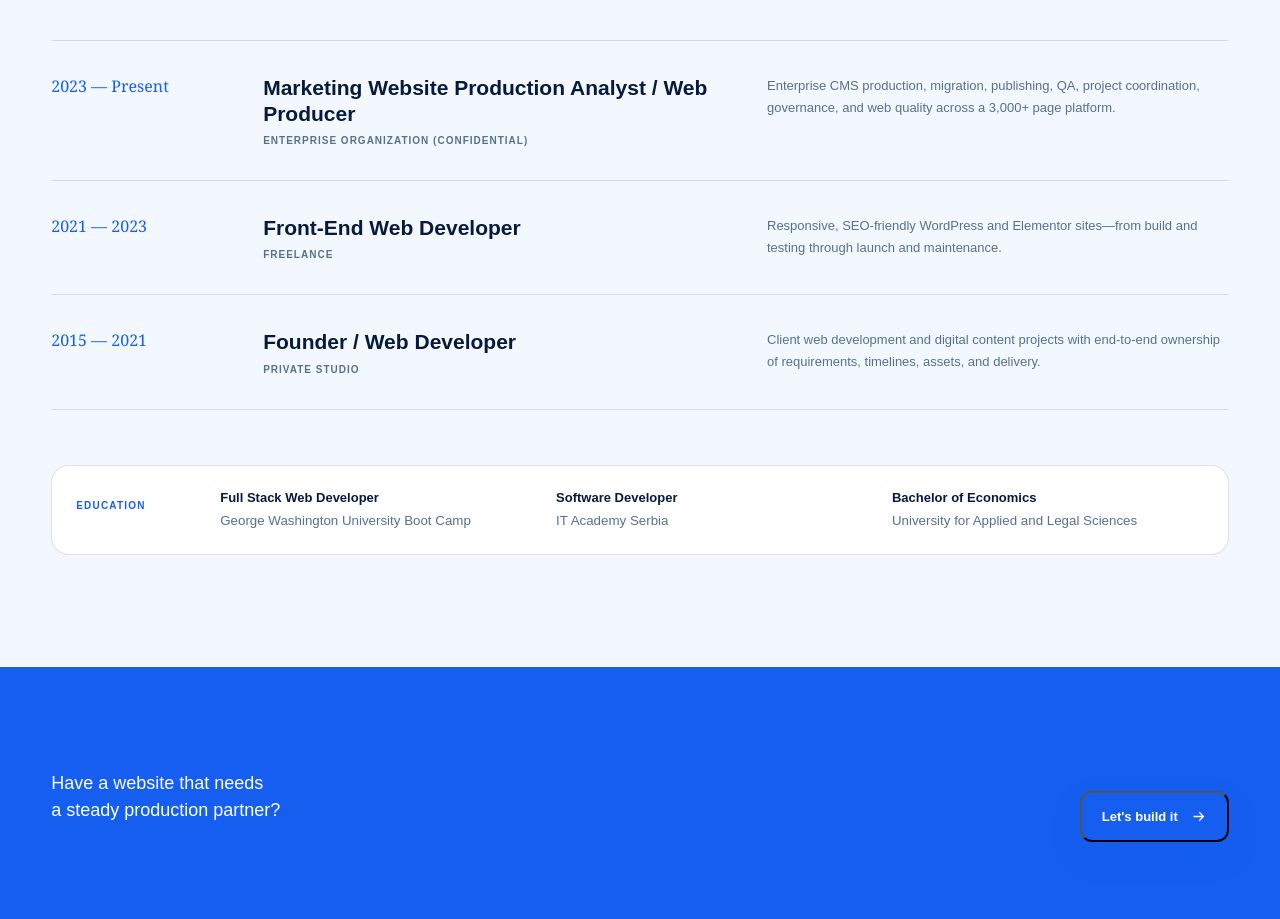
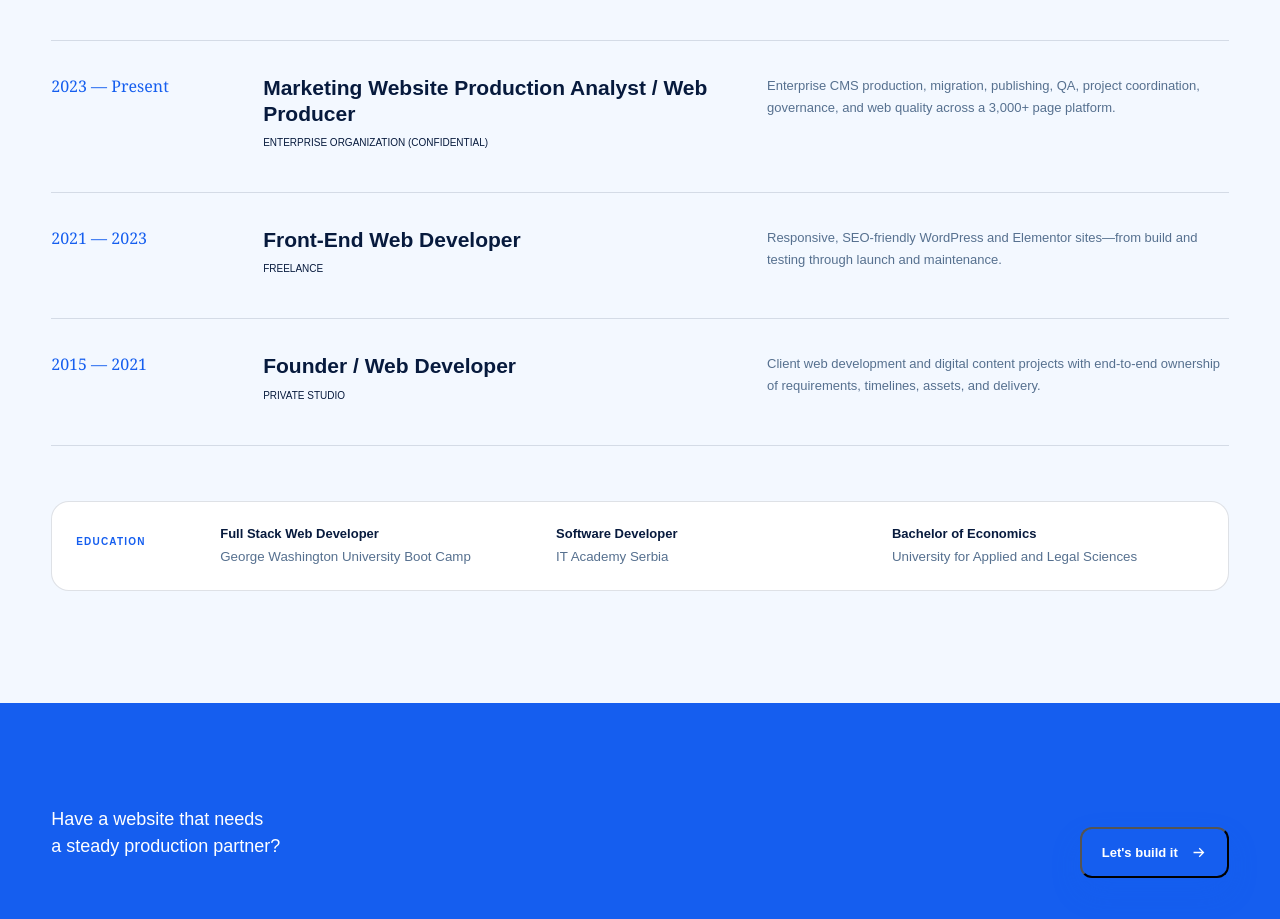
Before and after one commit to bokigolic/bojan-golic-portfolio-2026, a React (Vite) app: page / in a window 1280 px wide. Shown: the part 6700-7619 px from the top of the page. Built offline with nearby package versions, Linux system fonts and the light colour scheme.

Commit message:
fixing error

```diff
--- a/src/portfolio.css
+++ b/src/portfolio.css
@@ -1058,6 +1058,9 @@ footer a:hover svg {
 .company-name {
   font-size: 10px;
   text-transform: uppercase;
+}
+
+/* Spinner used in buttons and actions */
 .spinner {
   width: 18px;
   height: 18px;
@@ -1067,6 +1070,7 @@ footer a:hover svg {
   display: inline-block;
   animation: spin 720ms linear infinite;
 }
+
 @keyframes spin {
   to {
     transform: rotate(360deg);
@@ -1141,11 +1145,7 @@ footer a:hover svg {
     animation: none;
   }
 }
-  letter-spacing: 0.1em;
-  font-weight: 900;
-  color: var(--muted);
-  margin: 0;
-}
+
 .experience-copy {
   font-size: 13px;
   line-height: 1.7;
```
Lines whose indentation alone changed are shown as unchanged.
